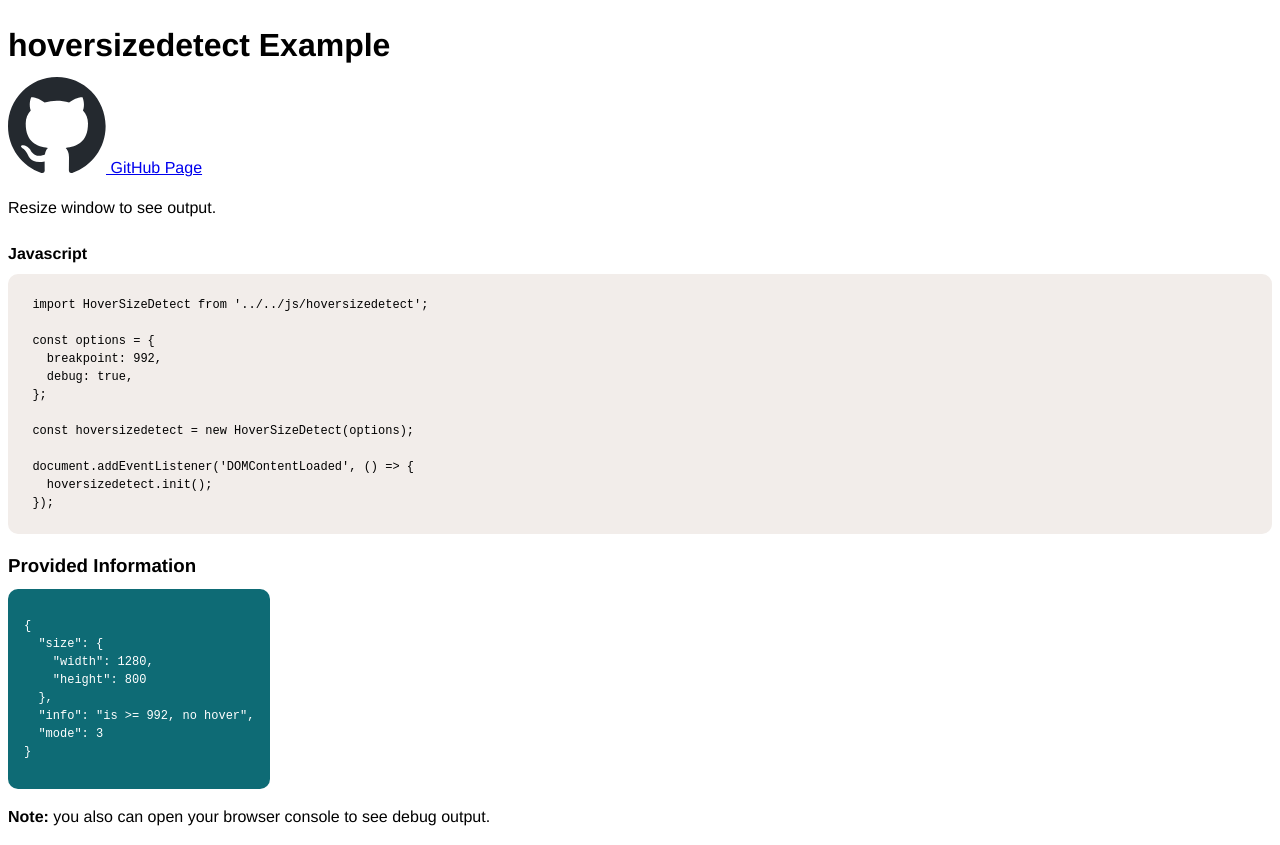
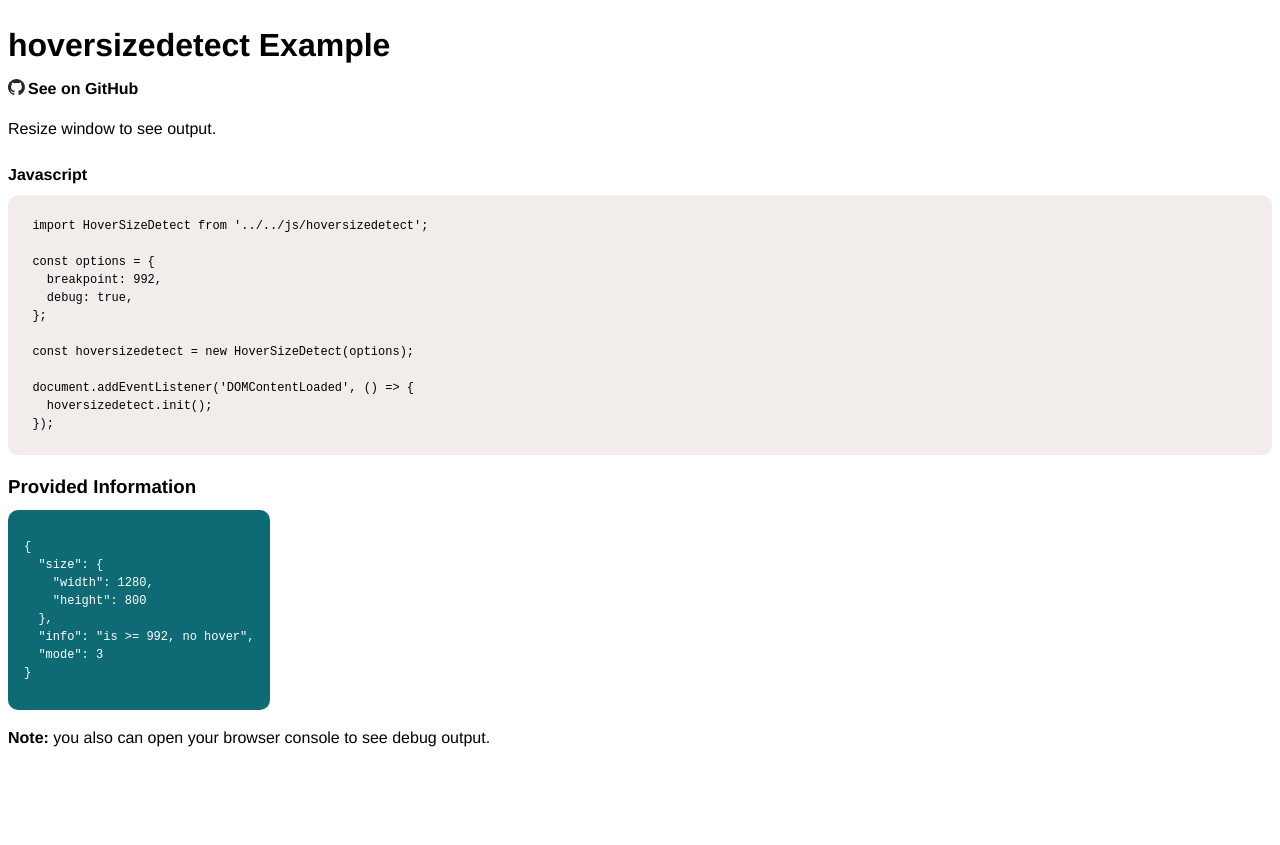
Before and after one commit to larsactionhero/hoversizedetect, a website built with Vite: page src/example/index.html in a window 1280 px wide. After the commit the page ends 800 px from the top, so only its background shows below. Built offline with nearby package versions, Linux system fonts and the light colour scheme.

Commit message:
add github link to example

```diff
--- a/src/example/index.html
+++ b/src/example/index.html
@@ -10,9 +10,9 @@
   <body>
     <h1>hoversizedetect Example</h1>
     <nav>
-      <a href="https://github.com/larsactionhero/hoversizedetect" target="_blank" title="go to https://github.com/larsactionhero/hoversizedetect">
+      <a href="https://github.com/larsactionhero/hoversizedetect" target="_blank" title="go to https://github.com/larsactionhero/hoversizedetect" class="github">
         <img src="img/github-mark.svg" alt="See on GitHub">
-        GitHub Page
+        See on GitHub
       </a>
     </nav>
     <p>Resize window to see output.</p>
--- a/src/example/scss/style.scss
+++ b/src/example/scss/style.scss
@@ -35,3 +35,22 @@ code {
 p code {
   padding: 5px 8px;
 }
+
+a.github {
+  text-decoration: none;
+  color: #000000;
+  font-weight: 700;
+  display: flex;
+
+  &:hover {
+    text-decoration: underline;
+    color: #0e6b75;
+  }
+
+  img {
+    width: 17px;
+    height: 16px;
+    margin-top: 2px;
+    margin-right: 3px;
+  }
+}
```
